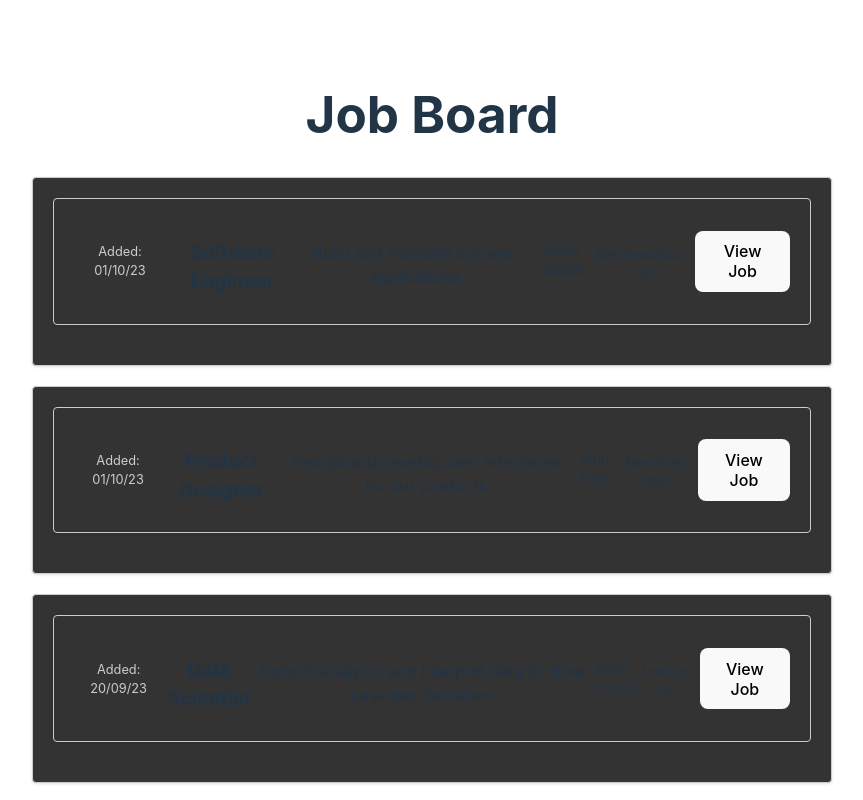
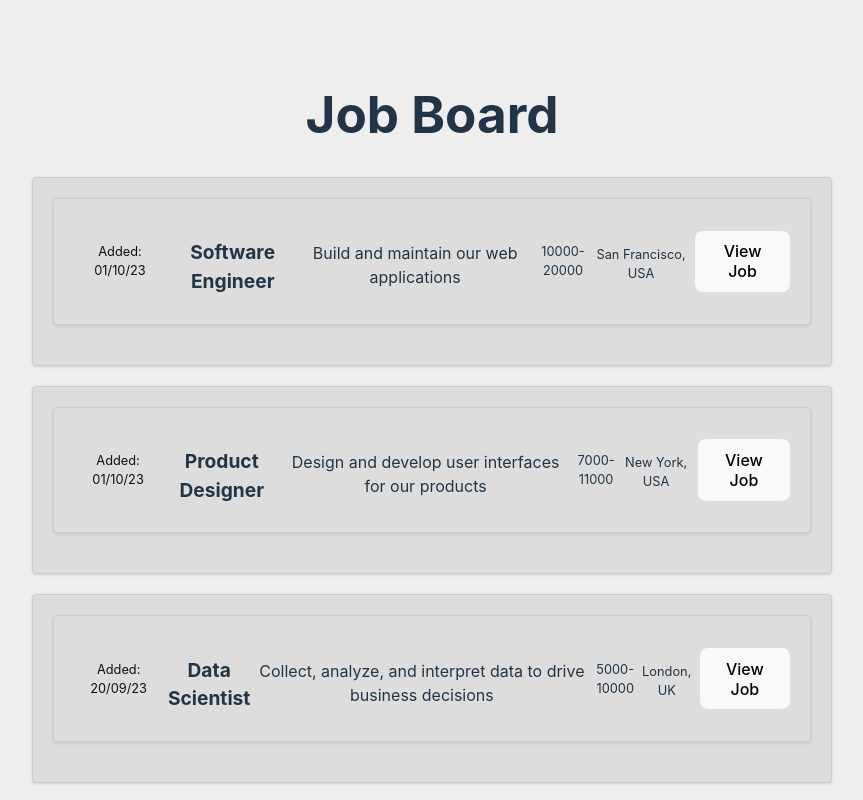
Before and after one commit to ShimiShimson/job-board-client, a React (Vite) app: page / in a window 1280 px wide. Shown: the top 800 px of the page, without its empty margins (208-1071 px from the left). Built offline with nearby package versions, Linux system fonts and the light colour scheme.

Commit message:
- change dark style to light style

```diff
--- a/src/components/home/Home.scss
+++ b/src/components/home/Home.scss
@@ -6,7 +6,7 @@
 }
 
 .job-list-item {
-    background-color: #333;
+    background-color: #ddd;
     box-shadow: 0 1px 3px rgba(0, 0, 0, 0.12);
     margin-bottom: 20px;
     padding: 20px;
--- a/src/components/job-list-item/JobListItem.scss
+++ b/src/components/job-list-item/JobListItem.scss
@@ -12,7 +12,7 @@
         right: 0;
         padding: 0.5rem;
         font-size: 0.8rem;
-        color: #ccc;
+        color: #111;
     }
 
     .job-title {
--- a/src/index.css
+++ b/src/index.css
@@ -4,8 +4,8 @@
   font-weight: 400;
 
   color-scheme: light dark;
-  color: rgba(255, 255, 255, 0.70);
-  background-color: #242424;
+  background-color: #eee;
+  color: #333;
 
   font-synthesis: none;
   text-rendering: optimizeLegibility;
@@ -58,7 +58,6 @@ button:focus-visible {
 @media (prefers-color-scheme: light) {
   :root {
     color: #213547;
-    background-color: #ffffff;
   }
   a:hover {
     color: #747bff;
```
